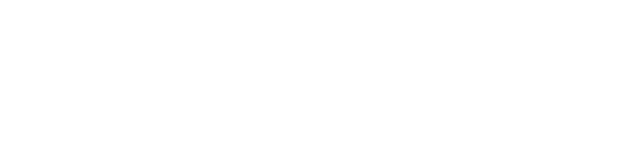
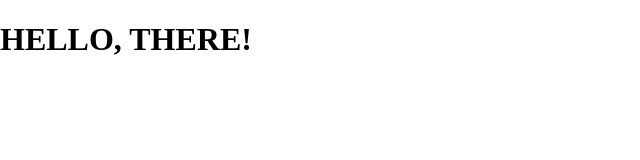
Before and after one commit to Travyu/template, a plain HTML site: page -- Template/index.html in a window 1280 px wide. Shown: the whole page, without its empty margins (0-640 px from the left). Drawn offline with Linux system fonts and the light colour scheme.

Commit message:
Hello There

```diff
--- a/-- Template/index.html
+++ b/-- Template/index.html
@@ -10,6 +10,7 @@
 
 </head>
 <body>
+  <h1>HELLO, THERE!</h1>
   <!-- Script -->
   <script src="script.js"></script>
 </body>
```
